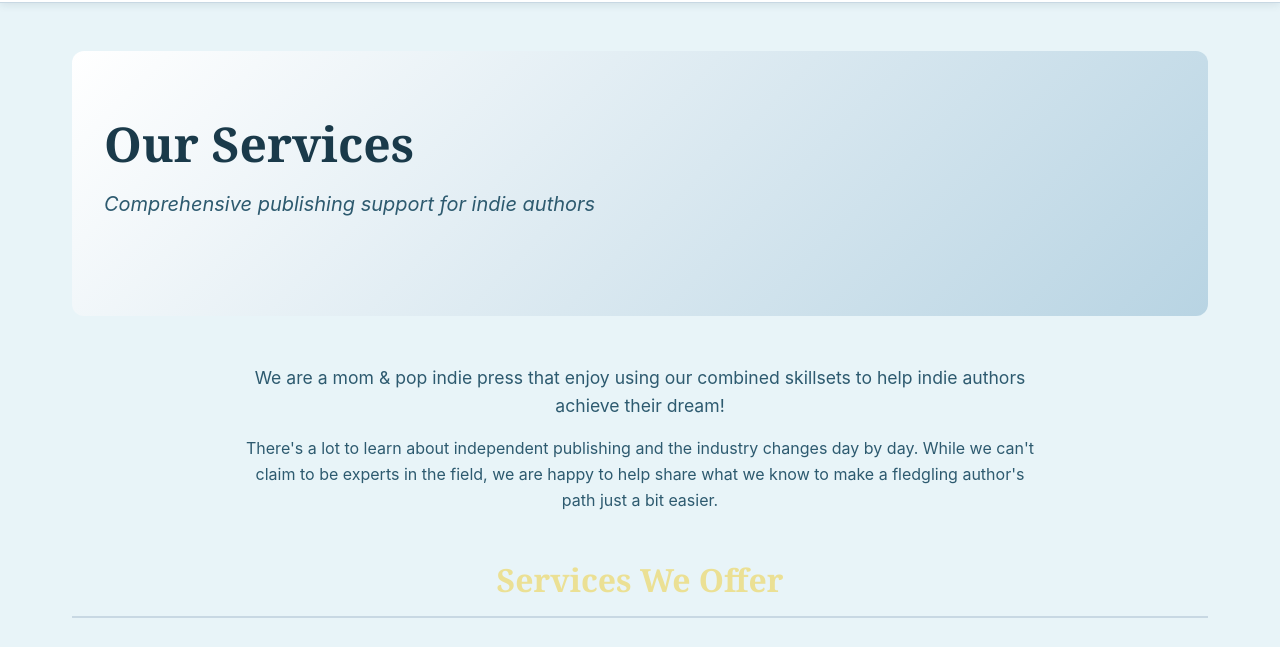
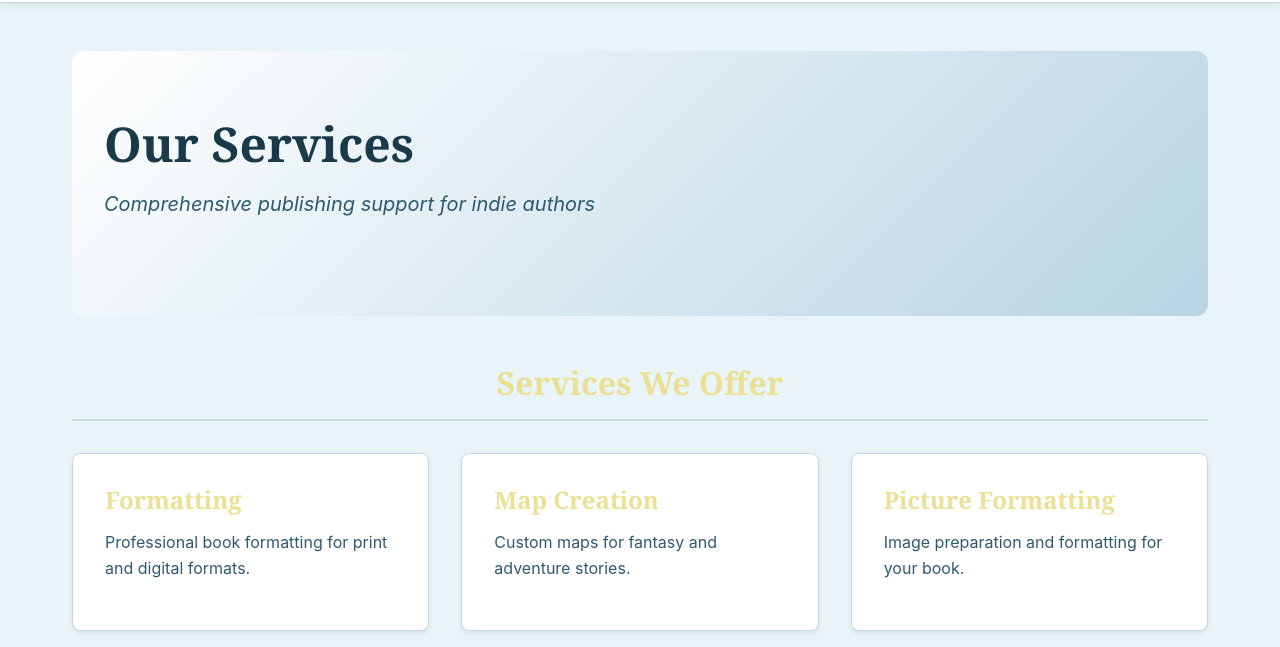
Before and after one commit to rootlake/lakehousepress, a plain HTML site: page services.html in a window 1280 px wide. Shown: the part 88-735 px from the top of the page. Drawn offline with Linux system fonts and the light colour scheme.

```diff
--- a/services.html
+++ b/services.html
@@ -35,10 +35,7 @@
         </section>
 
         <section class="section">
-            <div style="max-width: 800px; margin: 0 auto 3rem;">
-                <p style="text-align: center; font-size: 1.1rem;">We are a mom & pop indie press that enjoy using our combined skillsets to help indie authors achieve their dream!</p>
-                <p style="text-align: center; margin-top: 1rem; color: var(--text-secondary);">There's a lot to learn about independent publishing and the industry changes day by day. While we can't claim to be experts in the field, we are happy to help share what we know to make a fledgling author's path just a bit easier.</p>
-            </div>
+
 
             <h2 class="section-title">Services We Offer</h2>
             <div class="card-grid">
```
Also changed, not shown: about.html (+3 -0 lines).
